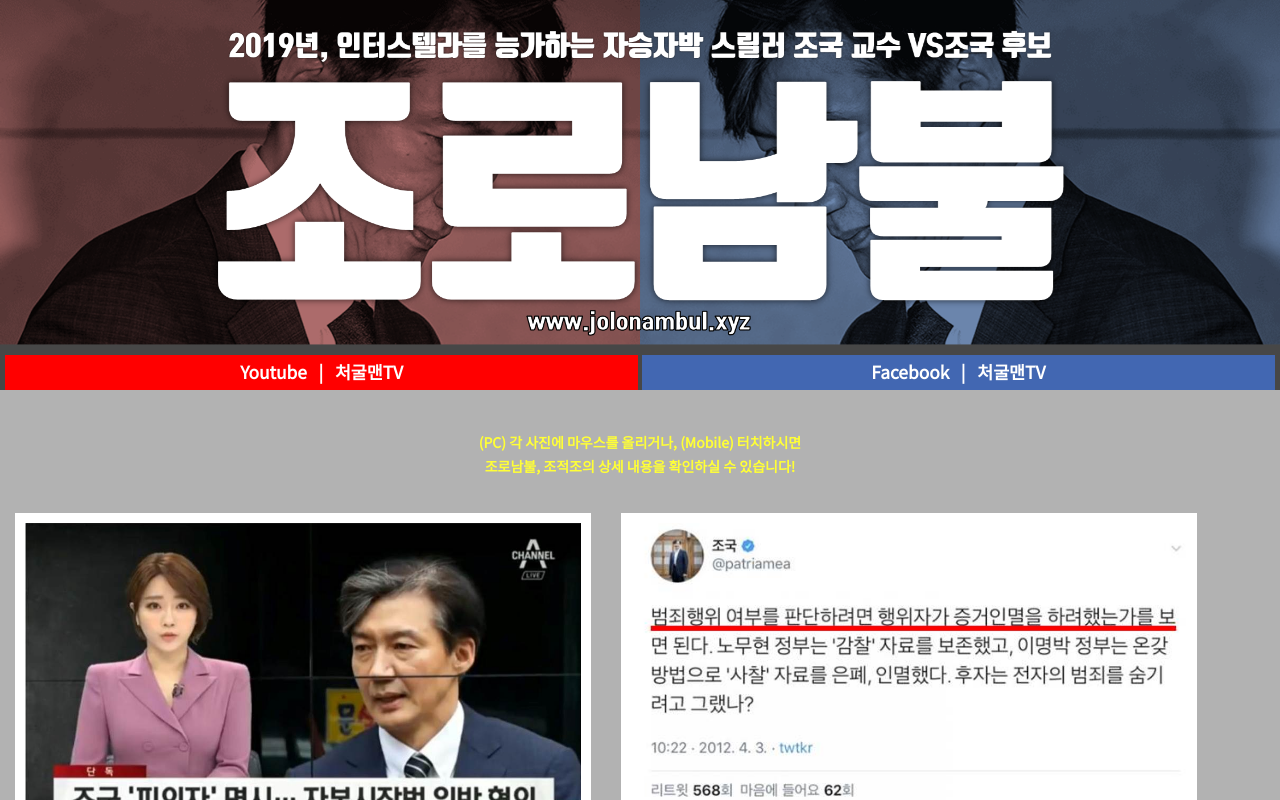
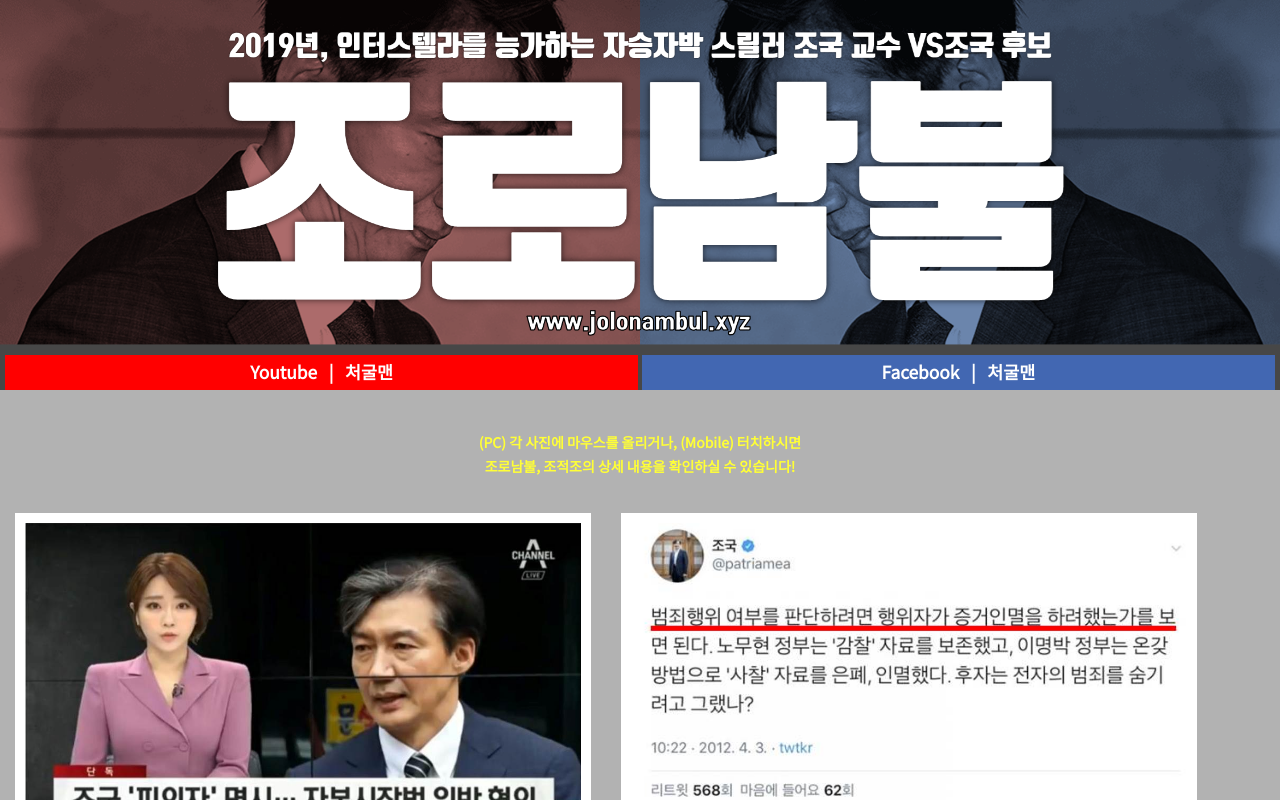
Before and after one commit to jolonambul/jolonambul.github.io, a plain HTML site: page index.html in a window 1280 px wide. Shown: the top 800 px of the page. Drawn offline with Linux system fonts and the light colour scheme.

Commit message:
jolonambul

```diff
--- a/index.html
+++ b/index.html
@@ -52,8 +52,8 @@ http://www.templatemo.com/preview/templatemo_434_masonry
 <!-- SITE TOP -->
 <div class="site-top">
 	<a href="/"><img src="images/title.png" width="100%" /></a>
-	<a href="http://bit.ly/눌러서구독" target="_blank"><div class="snslink" id="youtube">Youtube&nbsp;&nbsp;&nbsp;|&nbsp;&nbsp;&nbsp;처굴맨TV</div></a>
-	<a href="http://facebook.com/dornrqhtn" target="_blank"><div class="snslink" id="facebook">Facebook&nbsp;&nbsp;&nbsp;|&nbsp;&nbsp;&nbsp;처굴맨TV</div></a>
+	<a href="http://bit.ly/눌러서구독" target="_blank"><div class="snslink" id="youtube">Youtube&nbsp;&nbsp;&nbsp;|&nbsp;&nbsp;&nbsp;처굴맨</div></a>
+	<a href="http://facebook.com/dornrqhtn" target="_blank"><div class="snslink" id="facebook">Facebook&nbsp;&nbsp;&nbsp;|&nbsp;&nbsp;&nbsp;처굴맨</div></a>
 </div> <!-- .site-top -->
 
 <!-- MAIN POSTS -->
```
